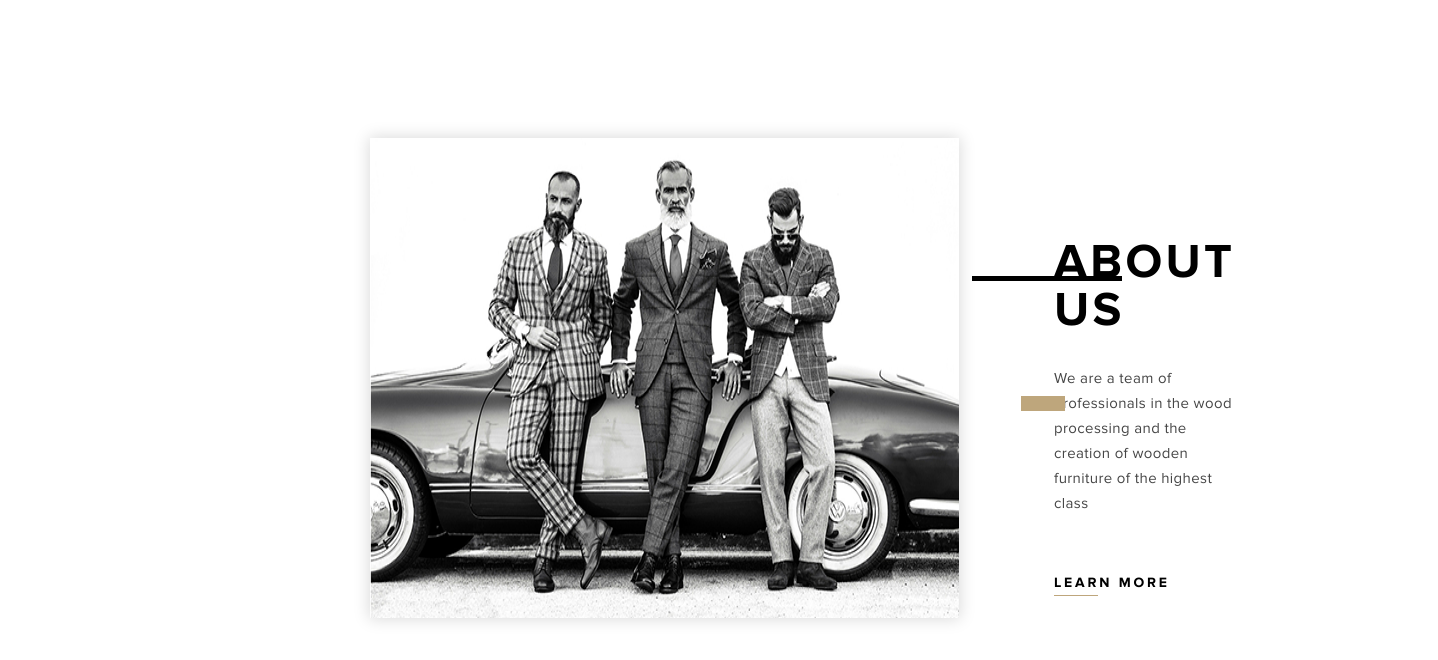
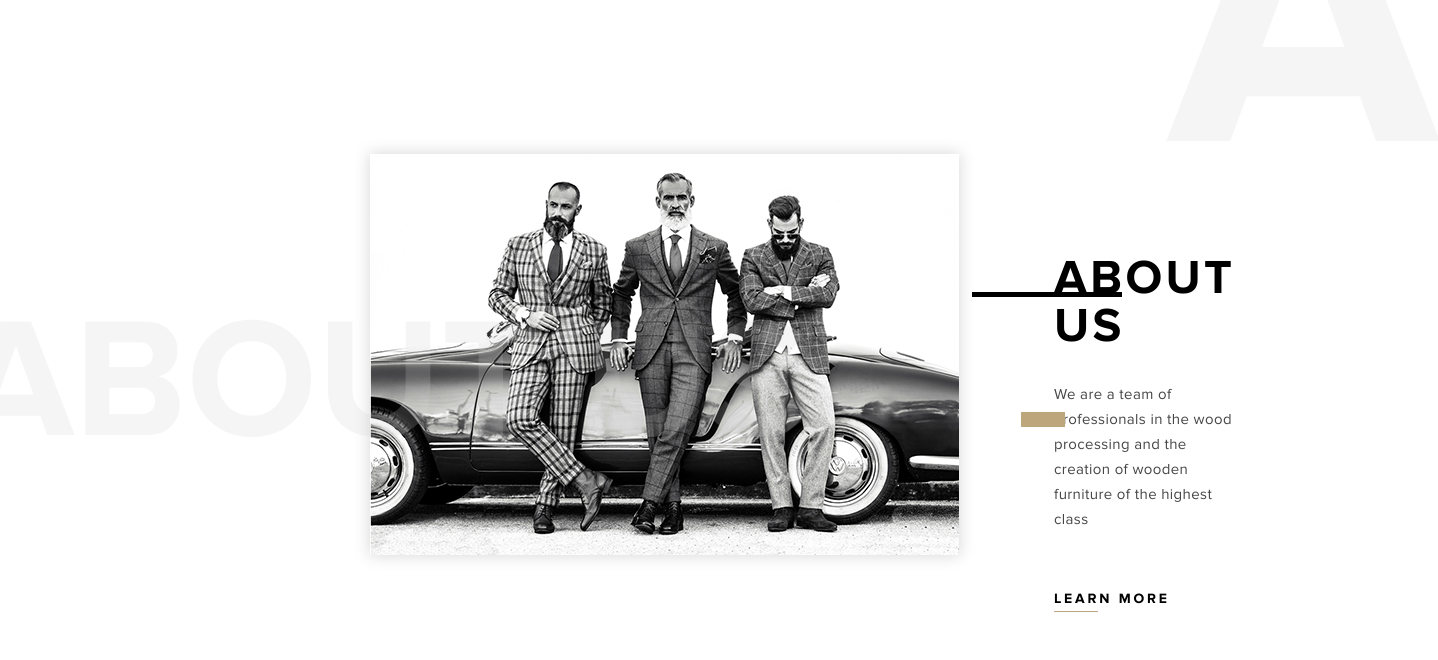
Before and after one commit to SharovEgor/Wooder, a plain HTML site: page index.html in a window 1280 px wide. Shown: the whole page, 1438 px wide, since content can reach past the window. Drawn offline with Linux system fonts and the light colour scheme.

Commit message:
About Us

```diff
--- a/css/style.css
+++ b/css/style.css
@@ -8,11 +8,26 @@ body {
     margin-left: 370px;
     margin-top: 138px;
 }
-.About__img{
-    box-shadow: 0 0 15px 1px rgba(0, 0, 0, 0.15);
+.About__Img-block {
+    position: relative;
     margin-right: 95px;
 }
+.Img-block__img {
+    box-shadow: 0 0 15px 1px rgba(0, 0, 0, 0.15);
+}
+.Img-block__translucent-text {
+    width: 145%;
+    color: #d0d0d0;
+    text-transform: uppercase;
+    position: absolute;
+    font-size: 170px;
+    font-weight: 700;
+    top: 30%;
+    right: 25%;
+    opacity: 0.2;
+ }
 .About__About-text {
+    position: relative;
     margin-right: 135px;
     margin-top: 100px;
 }
@@ -32,6 +47,17 @@ body {
     position: absolute;
     top: 40%;
     left: -45%;
+}
+
+.About-text__translucent-text {
+    color: #d0d0d0;
+    text-transform: uppercase;
+    font-size: 395px;
+    font-weight: 700;
+    position: absolute;
+    bottom: 110%;
+    left: 63%;
+    opacity: 0.2;
 }
 .About-text__description {
     color: #464646;
--- a/index.html
+++ b/index.html
@@ -1,7 +1,7 @@
 <!DOCTYPE html>
 <html lang="en">
 <head>
-    <meta charset="UTF-8">
+    <meta charset="UTF-8"><img src="img/arrow.png" height="11" width="34"/>
     <title>Wooder</title>
     <link rel="stylesheet" href="css/reset.css">
     <link rel="stylesheet" href="css/font.css">
@@ -9,12 +9,16 @@
 </head>
 <body>
     <section class="About">
-        <img class="About__img" src="img/About.jpg" alt="">
+        <div class="About__Img-block">
+            <img class="Img-block__img" src="img/About.jpg" alt="">
+            <div class="Img-block__translucent-text">About Us</div>
+        </div>
         <div class="About__About-text">
+            <div class="About-text__translucent-text">A</div>
             <h3 class="About-text__title">About us</h3>
             <p class="About-text__description">We are a team of professionals in the wood processing and the creation of wooden furniture
                 of the highest class</p>
-            <a class="About-text__link" href="">Learn more</a>
+            <a class="About-text__link" href="">Learn more <img src="img/arrow.png" alt=""> </a>
         </div>
     </section>
 </body>
```
Also changed, not shown: img/arrow.png (added).
